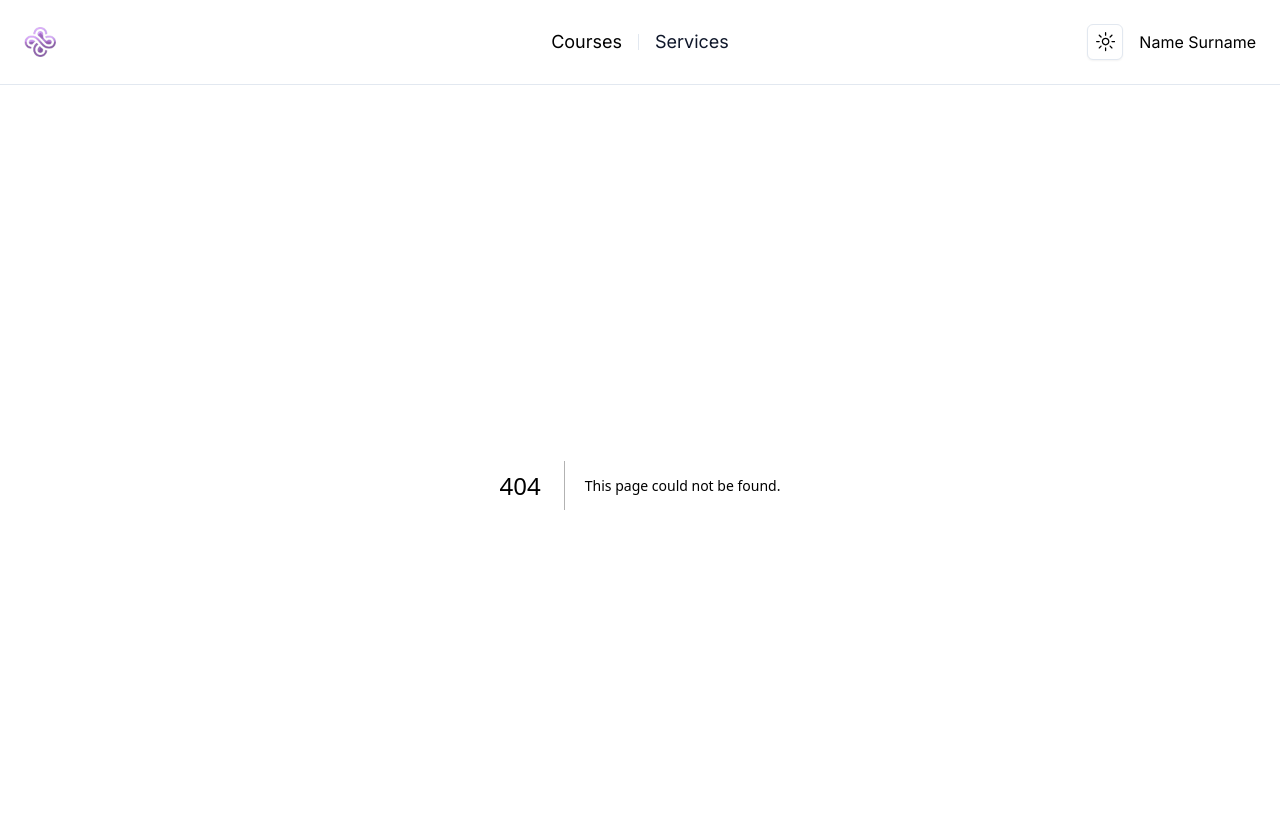
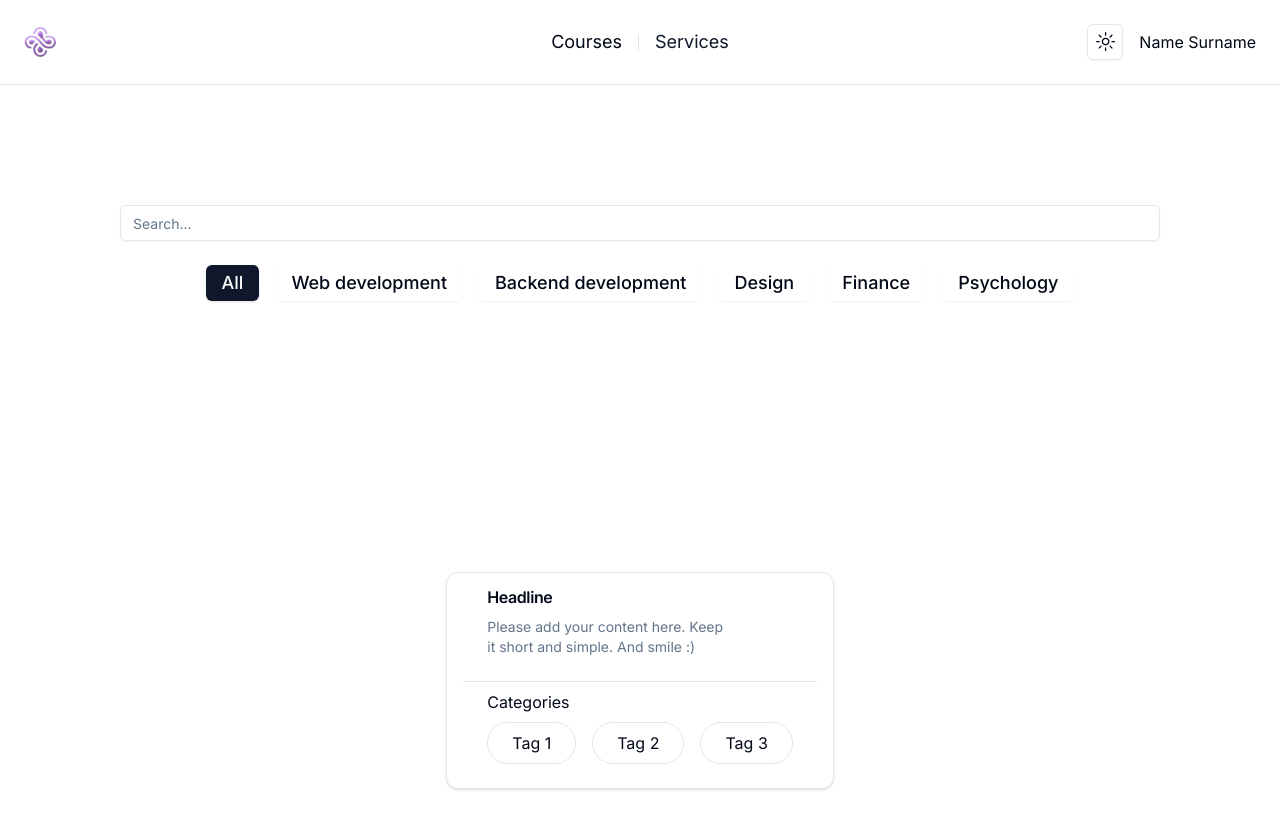
Before and after one commit to youra2004/resilient, a Next.js app: page /services in a window 1280 px wide. Before the commit this address had no page. Shown: the top 828 px of the page. Built offline with nearby package versions, Linux system fonts and the light colour scheme.

Commit message:
feat: add content for pages

```diff
--- /dev/null
+++ b/app/services/page.tsx
@@ -0,0 +1,11 @@
+import { Filters, ServiceCard } from "@/components/custom";
+
+export default function Home() {
+  return (
+    <main className="flex min-h-screen flex-col items-center justify-between p-24">
+      <Filters />
+
+      <ServiceCard />
+    </main>
+  );
+}
```
Also changed, not shown: middleware.js (added, +14 -0 lines), app/courses/page.tsx (renamed from app/page.tsx).
